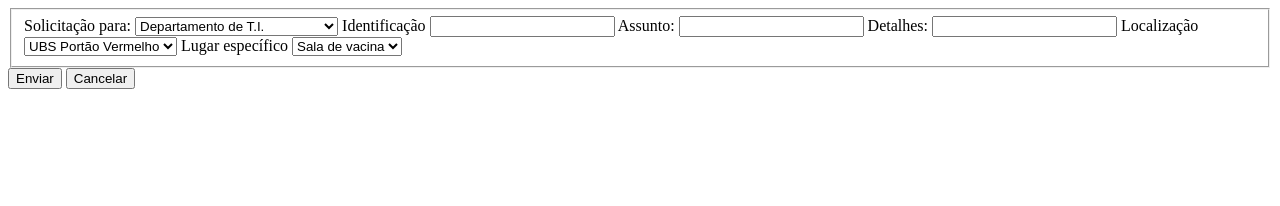
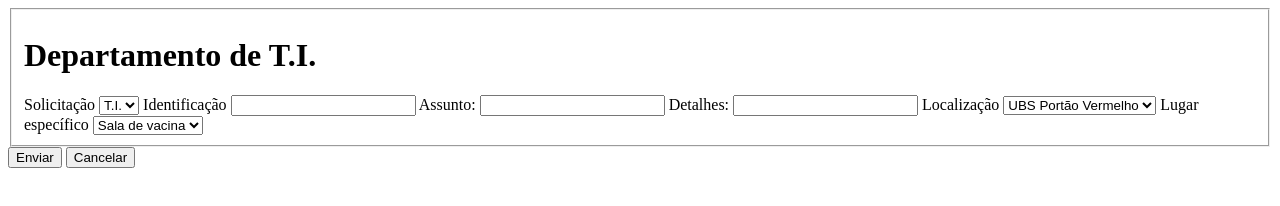
Before and after one commit to LucasRochaAlmeida/cadastro-individual, a website: page public/ti.html in a window 1280 px wide. Drawn offline with Linux system fonts and the light colour scheme.

Commit message:
add campo solicitação

```diff
--- a/public/ti.html
+++ b/public/ti.html
@@ -12,10 +12,11 @@
 
         <fieldset>
 
-            <label for="solicitacao">Solicitação para:</label>
+            <h1>Departamento de T.I.</h1>
+
+            <label for="solicitacao">Solicitação</label>
             <select name="solicitacao" id="solicitacao">
-                <option value="TI">Departamento de T.I.</option>
-                <option value="MANUTENCAO">Departamento de manutenção</option>
+                <option value="TI">T.I.</option>
             </select>
 
             <label for="identificacao">Identificação</label>
```
